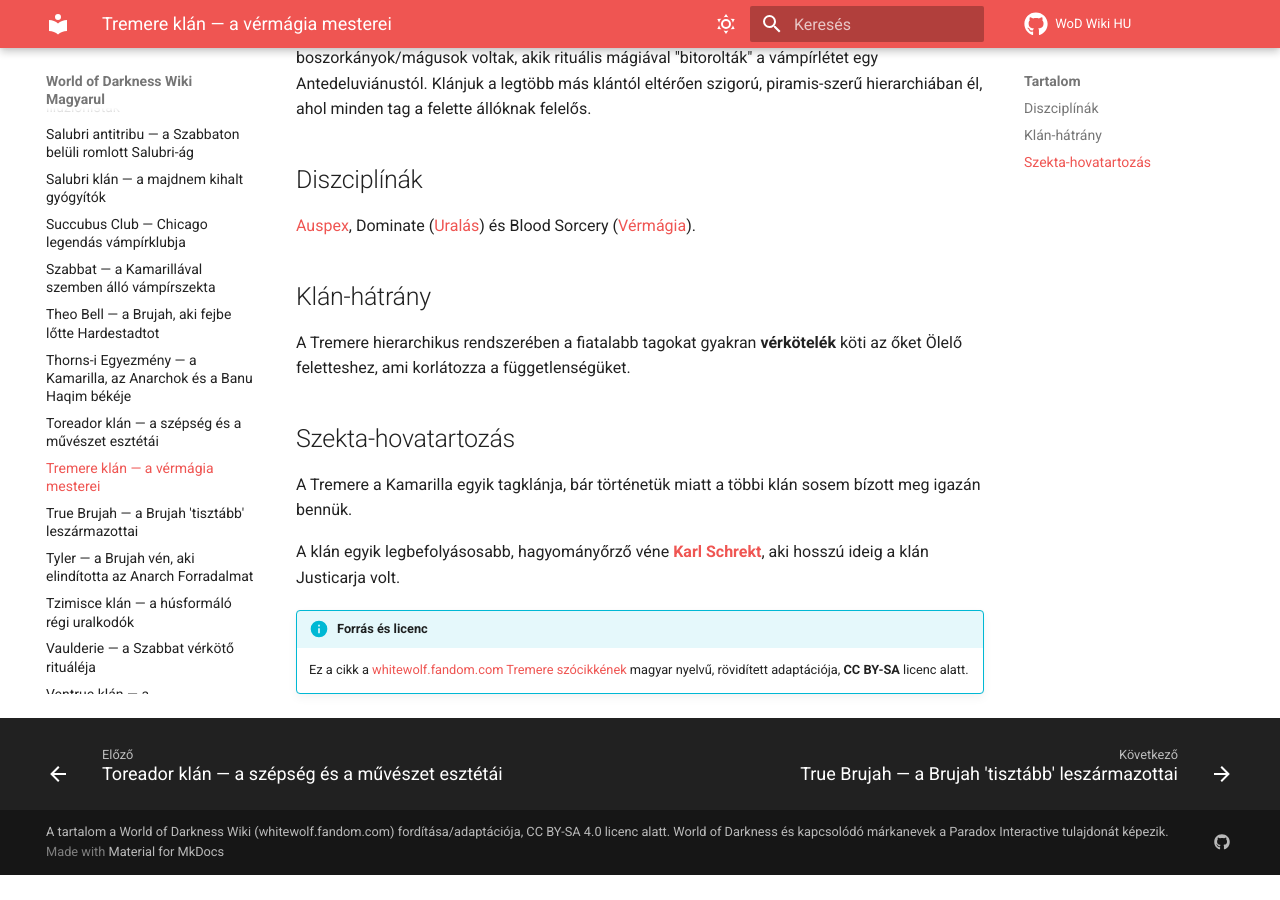
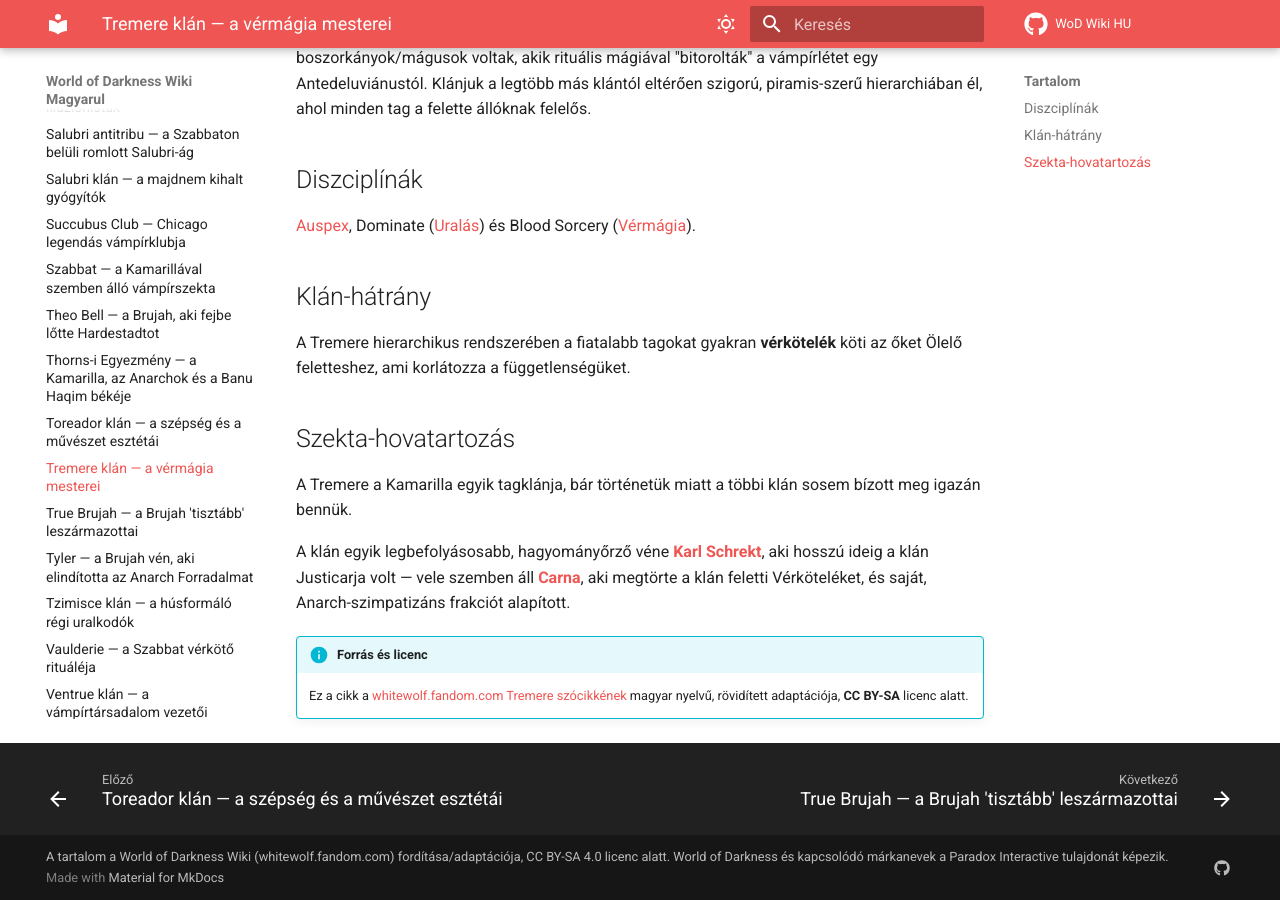
Before and after one commit to davidszentgyorgyi/wod-hu, an MkDocs documentation site: the page built from docs/vampire-a-maszkabal/tremere.md, in a window 1280 px wide and 900 px high, scrolled down 871 px. Built offline with MkDocs 1.6.1 and Material for MkDocs 9.7.7, drawn with Linux system fonts in a browser that asks for light colours; comment, search, counter and statistics services are not loaded; before the commit the page ends 1746 px from its top, so only the background shows below that.

Commit message:
Add Carna NPC article
Short, heavily condensed summary of the former Tremere Regent who
broke her clan's Blood Bond and founded the Anarch-sympathetic House
Carna. Linked from tremere.md.

Co-Authored-By: Claude Sonnet 5 <noreply@anthropic.com>

```diff
--- a/docs/vampire-a-maszkabal/tremere.md
+++ b/docs/vampire-a-maszkabal/tremere.md
@@ -33,7 +33,8 @@ A Tremere a Kamarilla egyik tagklánja, bár történetük miatt a többi klán
 igazán bennük.
 
 A klán egyik legbefolyásosabb, hagyományőrző véne **[Karl Schrekt](karl-schrekt.md)**, aki
-hosszú ideig a klán Justicarja volt.
+hosszú ideig a klán Justicarja volt — vele szemben áll **[Carna](carna.md)**, aki megtörte a
+klán feletti Vérköteléket, és saját, Anarch-szimpatizáns frakciót alapított.
 
 !!! info "Forrás és licenc"
     Ez a cikk a [whitewolf.fandom.com Tremere szócikkének](https://whitewolf.fandom.com/wiki/Tremere_(VTM))
```
Also changed, not shown: CONTENT_MAP.md (+1 -0 lines), docs/vampire-a-maszkabal/carna.md (added, +26 -0 lines).
